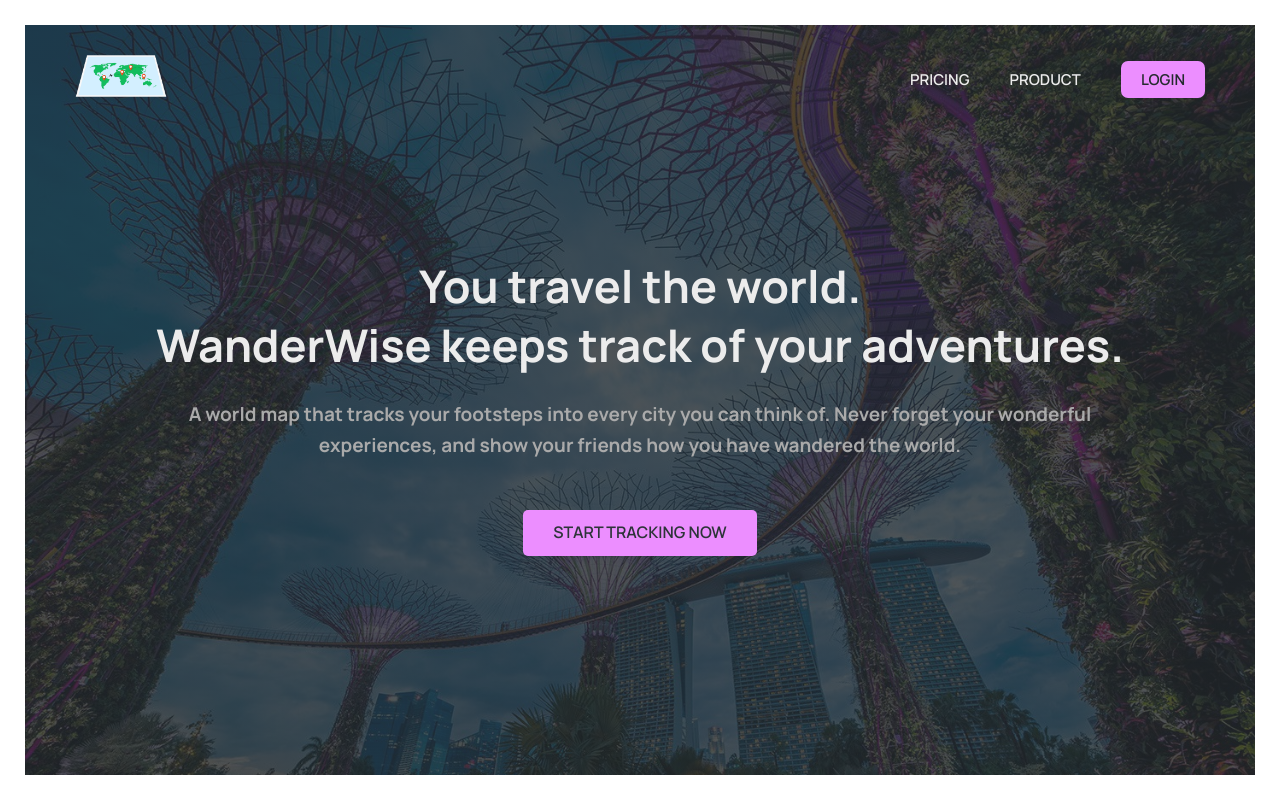
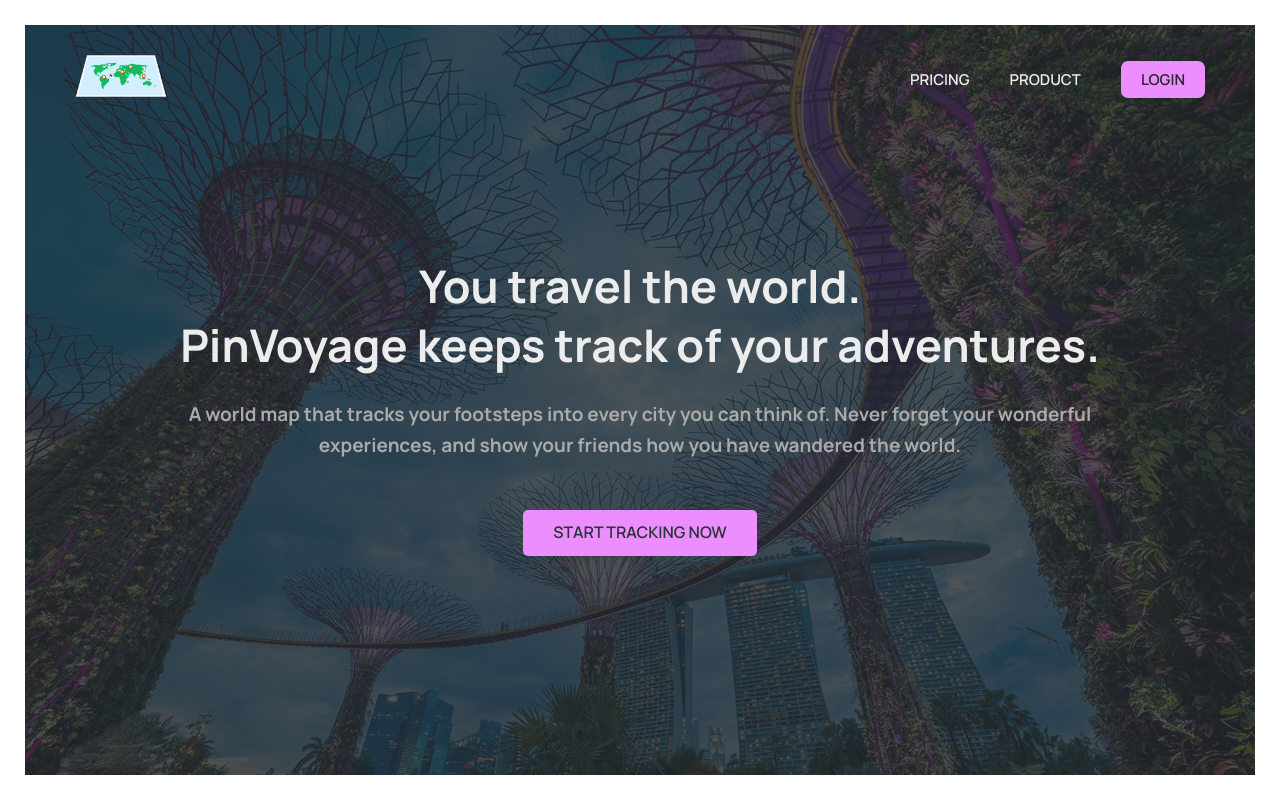
Before and after one commit to arvincarlo/MyWorld, a React (Vite) app: page / in a window 1280 px wide. Built offline with nearby package versions, Linux system fonts and the light colour scheme; data requests are answered from the project's data file.

Commit message:
Content updates

```diff
--- a/src/pages/Homepage.jsx
+++ b/src/pages/Homepage.jsx
@@ -10,7 +10,7 @@
         <h1>
           You travel the world.
           <br />
-          WanderWise keeps track of your adventures.
+          PinVoyage keeps track of your adventures.
         </h1>
         <h2>
           A world map that tracks your footsteps into every city you can think
```
